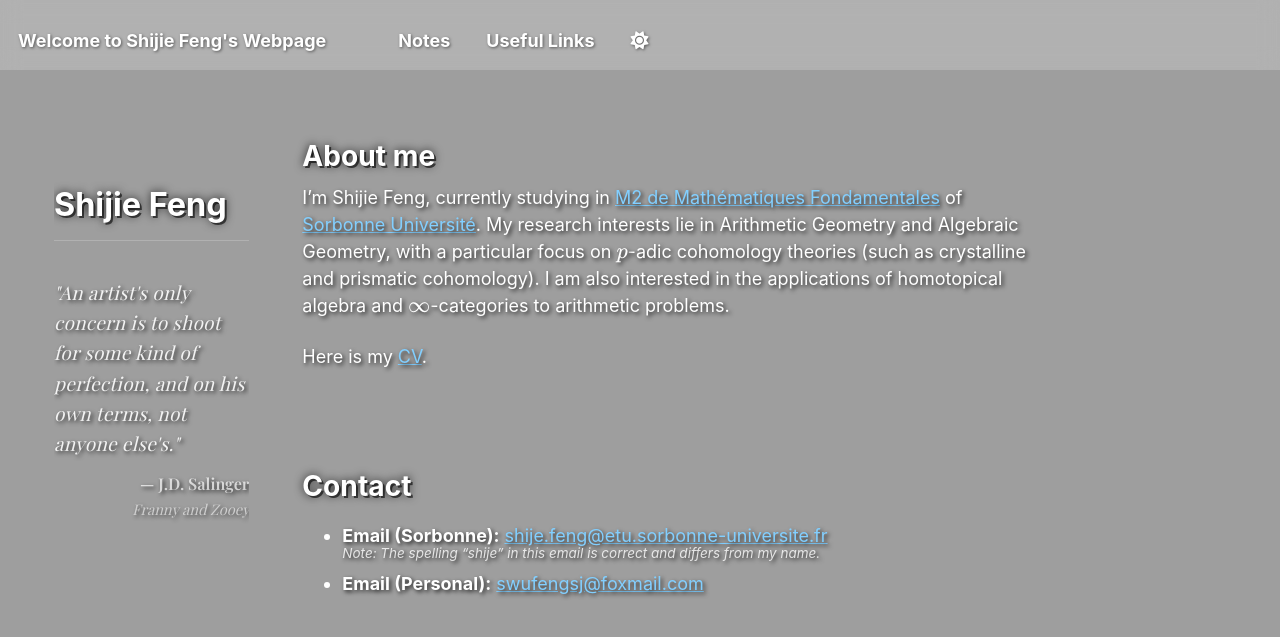
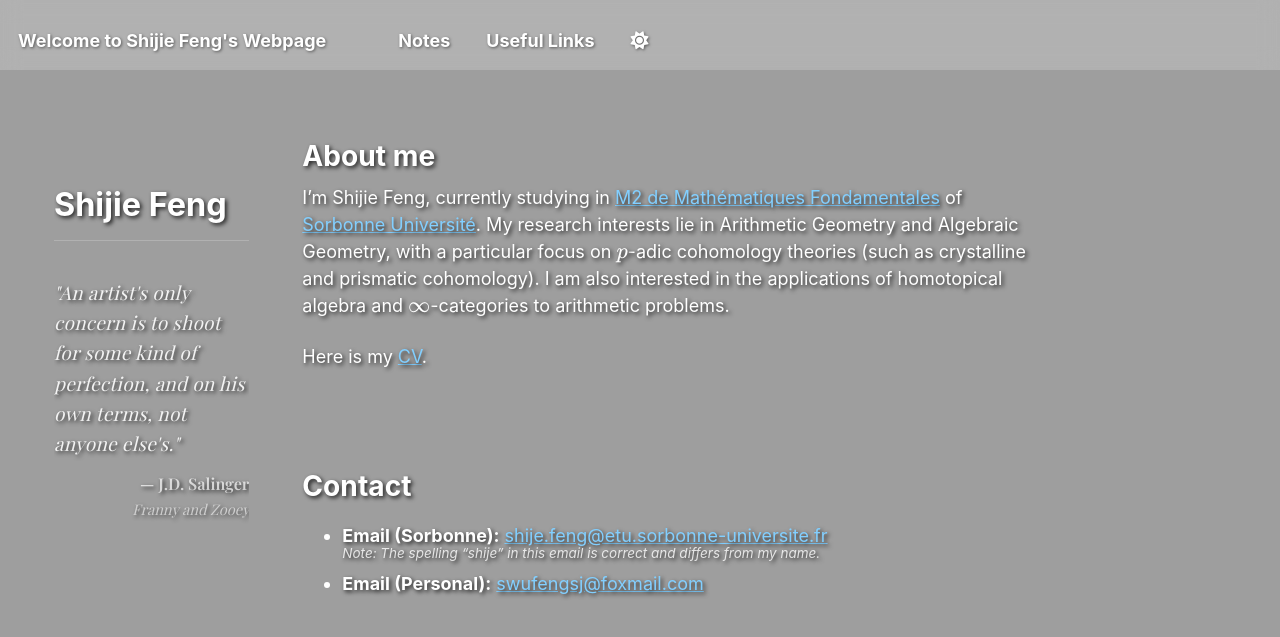
Before and after one commit to SHJFeng/SHJFeng.github.io, a Jekyll site: the page built from _pages/about.md, in a window 1280 px wide and 900 px high. Shown: the top 637 px of the window. Built offline with Jekyll 4.4.1, drawn with Linux system fonts in a browser that asks for light colours; some web fonts are replaced.

Commit message:
去掉标题额外加强_custom.scss

```diff
--- a/_sass/_custom.scss
+++ b/_sass/_custom.scss
@@ -64,10 +64,6 @@ body.dark {
     }
 }
 
-/* 6. 标题额外加强 */
-h1, h2, h3, h4, h5, h6, .page__title, .author__name {
-    text-shadow: 2px 2px 0px rgba(0,0,0,0.6), 0 0 10px rgba(0,0,0,0.8) !important;
-}
 
 /* 7. 侧边栏作者名字 (保持原样) */
 .author__name {
```
